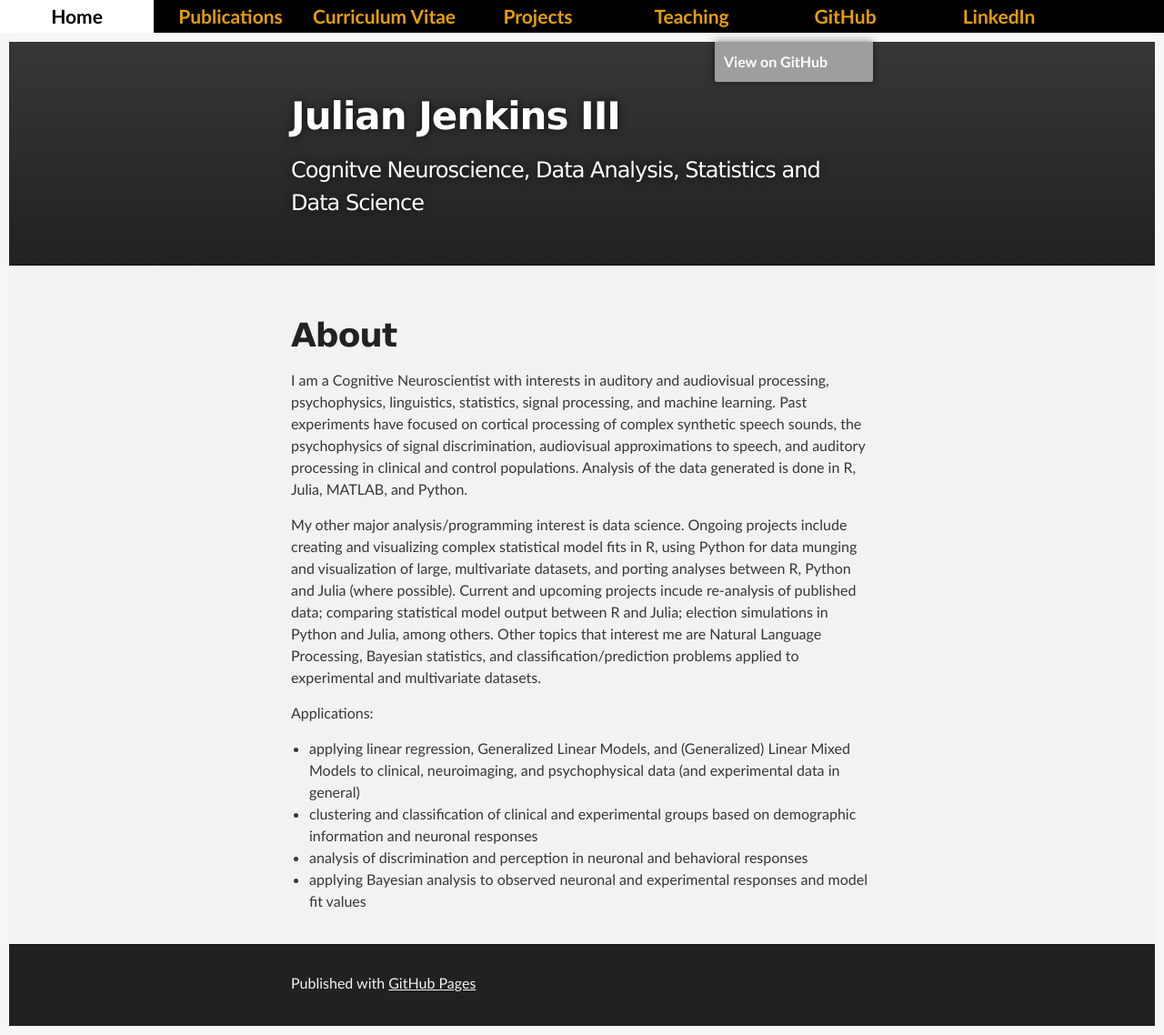
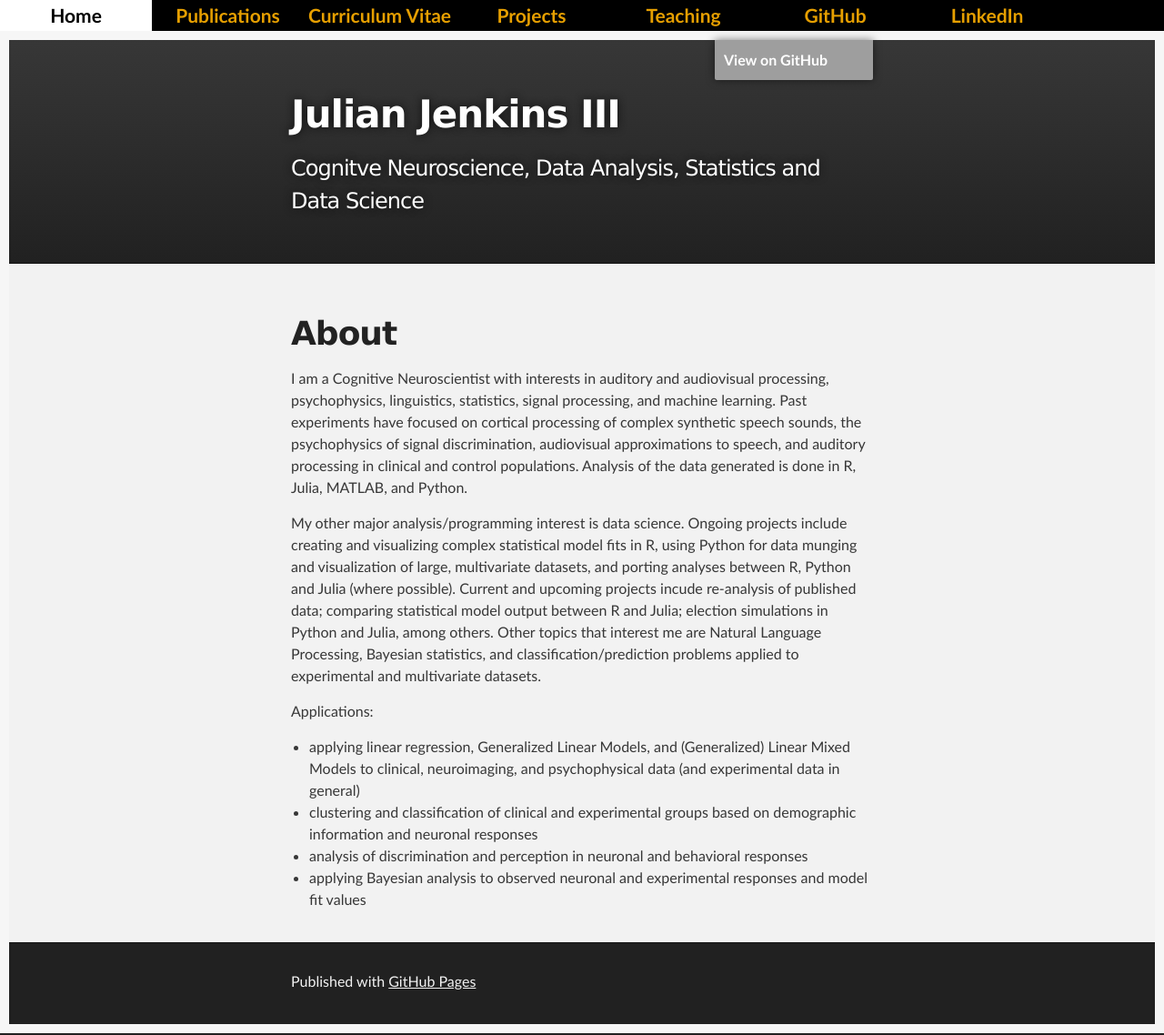
Before and after one commit to julian3rd/julian3rd.github.io, a Jekyll site: the page built from index.html, in a window 1280 px wide. Shown: the whole page at 91% size. Built offline with Jekyll 4.4.1, drawn with Linux system fonts in a browser that asks for light colours; Markdown is read by kramdown in place of the engine named in the settings; grey boxes are pictures that could not be loaded.

Commit message:
changed navigation formatting

```diff
--- a/_includes/page-style.html
+++ b/_includes/page-style.html
@@ -18,6 +18,7 @@
     text-transform: capitalize;
     -webkit-font-smoothing: antialiased;
     overflow: hidden;
+    white-space: nowrap;
 }
 
 #nav ul {
@@ -38,7 +39,7 @@
     color:#E69F00;
     background-color:black;
     text-align: center;
-    padding: 2px;
+    padding: 1px;
     text-decoration: none;
     text-transform: capitalize;
     -webkit-font-smoothing: antialiased;
```
Also changed, not shown: 3 other files.
